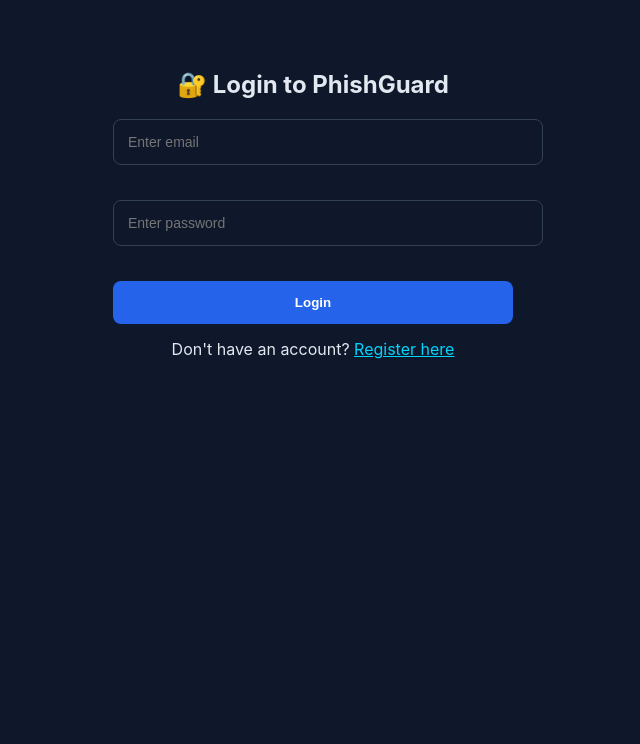
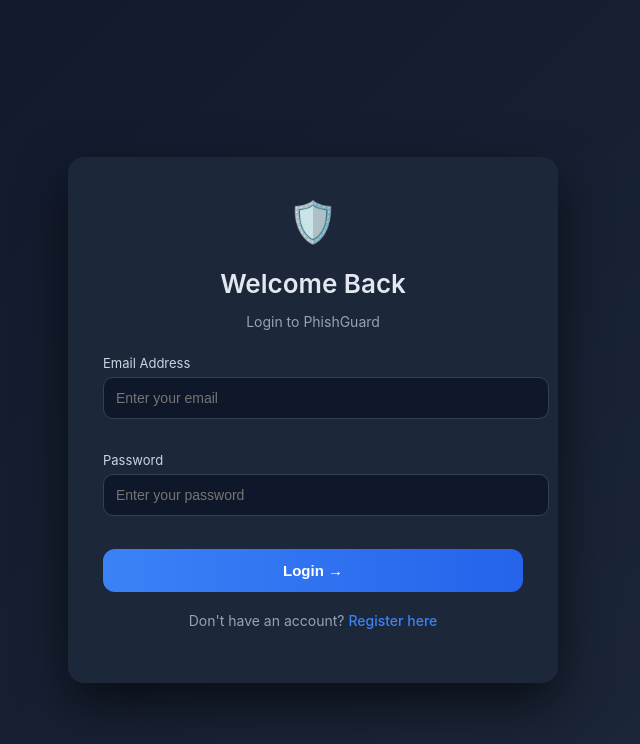
Before and after one commit to jayadithya24/phishguard, a React (Create React App) app in the folder client/: page /login in a window 1280 px wide. Shown: the top 744 px of the page, without its empty margins (327-967 px from the left). Built offline with nearby package versions, Linux system fonts and the light colour scheme.

Commit message:
Improve auth UI styling

```diff
--- a/client/src/App.css
+++ b/client/src/App.css
@@ -1262,3 +1262,119 @@
     transform: rotate(360deg);
   }
 }
+/* ===== AUTH PAGE ===== */
+
+.auth-wrapper {
+  min-height: 100vh;
+  display: flex;
+  justify-content: center;
+  align-items: center;
+  background: linear-gradient(135deg, #0f172a, #1e293b);
+  padding: 20px;
+}
+
+.auth-card {
+  width: 100%;
+  max-width: 420px;
+  background: rgba(30, 41, 59, 0.95);
+  backdrop-filter: blur(10px);
+  padding: 40px 35px;
+  border-radius: 16px;
+  box-shadow: 0 20px 50px rgba(0, 0, 0, 0.6);
+  text-align: center;
+  animation: fadeIn 0.5s ease;
+}
+
+.auth-icon {
+  font-size: 40px;
+  margin-bottom: 15px;
+}
+
+.auth-card h2 {
+  margin-bottom: 5px;
+  font-size: 26px;
+  font-weight: 600;
+}
+
+.auth-subtitle {
+  color: #94a3b8;
+  margin-bottom: 25px;
+  font-size: 14px;
+}
+
+.auth-form {
+  display: flex;
+  flex-direction: column;
+  gap: 18px;
+}
+
+.input-group {
+  text-align: left;
+}
+
+.input-group label {
+  font-size: 13px;
+  color: #cbd5e1;
+  margin-bottom: 6px;
+  display: block;
+}
+
+.input-group input {
+  width: 100%;
+  padding: 12px;
+  border-radius: 10px;
+  border: 1px solid #334155;
+  background: #0f172a;
+  color: white;
+  font-size: 14px;
+  transition: 0.3s ease;
+}
+
+.input-group input:focus {
+  border-color: #3b82f6;
+  box-shadow: 0 0 8px rgba(59,130,246,0.5);
+  outline: none;
+}
+
+.auth-btn {
+  padding: 13px;
+  border-radius: 12px;
+  border: none;
+  background: linear-gradient(90deg, #3b82f6, #2563eb);
+  color: white;
+  font-weight: 600;
+  font-size: 15px;
+  cursor: pointer;
+  transition: 0.3s ease;
+}
+
+.auth-btn:hover {
+  transform: translateY(-2px);
+  box-shadow: 0 8px 20px rgba(37,99,235,0.4);
+}
+
+.auth-btn:disabled {
+  opacity: 0.6;
+  cursor: not-allowed;
+}
+
+.auth-footer {
+  margin-top: 20px;
+  font-size: 14px;
+  color: #94a3b8;
+}
+
+.auth-footer a {
+  color: #3b82f6;
+  text-decoration: none;
+  font-weight: 500;
+}
+
+.auth-footer a:hover {
+  text-decoration: underline;
+}
+
+@keyframes fadeIn {
+  from { opacity: 0; transform: translateY(20px); }
+  to { opacity: 1; transform: translateY(0); }
+}
--- a/client/src/components/Login.js
+++ b/client/src/components/Login.js
@@ -50,45 +50,46 @@
   };
 
   return (
-    <div style={{ padding: "50px", textAlign: "center" }}>
-      <h2>🔐 Login to PhishGuard</h2>
+  <div className="auth-wrapper">
+    <div className="auth-card">
+      <div className="auth-icon">🛡️</div>
 
-      <form onSubmit={handleLogin} style={{ maxWidth: "400px", margin: "0 auto" }}>
+      <h2>Welcome Back</h2>
+      <p className="auth-subtitle">Login to PhishGuard</p>
+
+      <form onSubmit={handleLogin} className="auth-form">
+        <div className="input-group">
+          <label>Email Address</label>
           <input
             type="email"
-          placeholder="Enter email"
+            placeholder="Enter your email"
             value={email}
             onChange={(e) => setEmail(e.target.value)}
             required
           />
-        <br /><br />
+        </div>
 
+        <div className="input-group">
+          <label>Password</label>
           <input
             type="password"
-          placeholder="Enter password"
+            placeholder="Enter your password"
             value={password}
             onChange={(e) => setPassword(e.target.value)}
             required
           />
-        <br /><br />
+        </div>
 
-        <button type="submit" disabled={loading}>
-          {loading ? (
-            <>
-              <span className="spinner"></span> Logging in...
-            </>
-          ) : (
-            "Login"
-          )}
+        <button type="submit" className="auth-btn">
+          Login →
         </button>
       </form>
 
-      <p style={{ marginTop: "15px" }}>
+      <p className="auth-footer">
         Don't have an account?{" "}
-        <Link to="/register" style={{ color: "#00d4ff" }}>
-          Register here
-        </Link>
+        <Link to="/register">Register here</Link>
       </p>
+    </div>
   </div>
 );
 };
--- a/client/src/components/Register.js
+++ b/client/src/components/Register.js
@@ -1,5 +1,5 @@
 import React, { useState } from "react";
-import { useNavigate } from "react-router-dom";
+import { useNavigate, Link } from "react-router-dom";
 
 /* ==========================================
    🌍 API BASE (DEV + PRODUCTION SAFE)
@@ -14,10 +14,13 @@
   const [name, setName] = useState("");
   const [email, setEmail] = useState("");
   const [password, setPassword] = useState("");
+  const [loading, setLoading] = useState(false);
+
   const navigate = useNavigate();
 
   const handleRegister = async (e) => {
     e.preventDefault();
+    setLoading(true);
 
     try {
       const res = await fetch(`${API_BASE}/auth/register`, {
@@ -36,44 +39,68 @@
       } else {
         alert(data.message || "Registration failed");
       }
-
     } catch (error) {
       console.error("Register error:", error);
       alert("Server error. Please try again.");
+    } finally {
+      setLoading(false);
     }
   };
 
   return (
-    <div className="auth-container">
-      <h2>Register</h2>
+    <div className="auth-wrapper">
+      <div className="auth-card">
+        <div className="auth-icon">🛡️</div>
 
-      <form onSubmit={handleRegister}>
+        <h2>Create Account</h2>
+        <p className="auth-subtitle">Join PhishGuard</p>
+
+        <form onSubmit={handleRegister} className="auth-form">
+
+          <div className="input-group">
+            <label>Name</label>
             <input
               type="text"
-          placeholder="Enter name"
+              placeholder="Enter your name"
               value={name}
               onChange={(e) => setName(e.target.value)}
               required
             />
+          </div>
 
+          <div className="input-group">
+            <label>Email Address</label>
             <input
               type="email"
-          placeholder="Enter email"
+              placeholder="Enter your email"
               value={email}
               onChange={(e) => setEmail(e.target.value)}
               required
             />
+          </div>
 
+          <div className="input-group">
+            <label>Password</label>
             <input
               type="password"
-          placeholder="Enter password"
+              placeholder="Enter your password"
               value={password}
               onChange={(e) => setPassword(e.target.value)}
               required
             />
+          </div>
 
-        <button type="submit">Register</button>
+          <button type="submit" className="auth-btn" disabled={loading}>
+            {loading ? "Creating Account..." : "Register →"}
+          </button>
+
         </form>
+
+        <p className="auth-footer">
+          Already have an account?{" "}
+          <Link to="/login">Login here</Link>
+        </p>
+      </div>
     </div>
   );
 };
```
Lines whose indentation alone changed are shown as unchanged.
